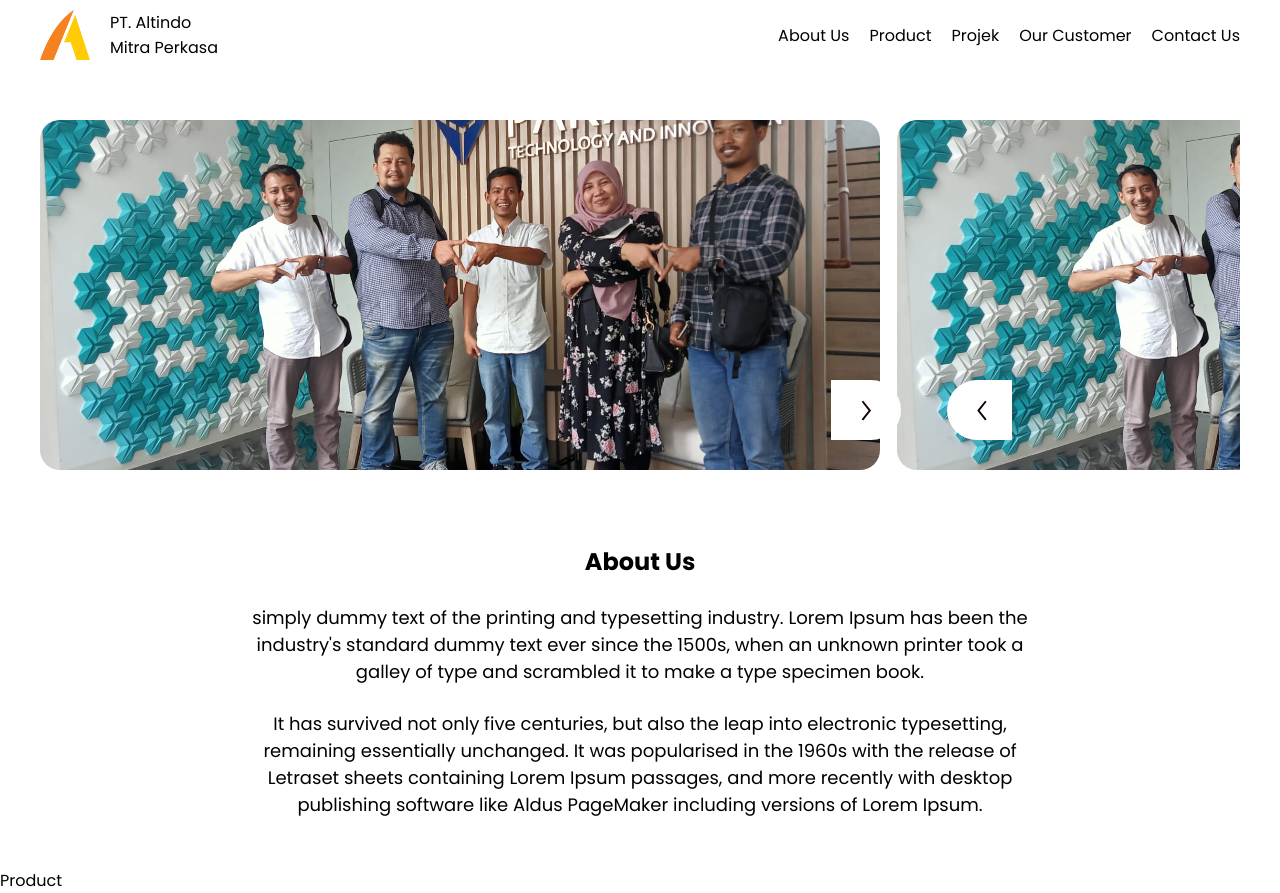
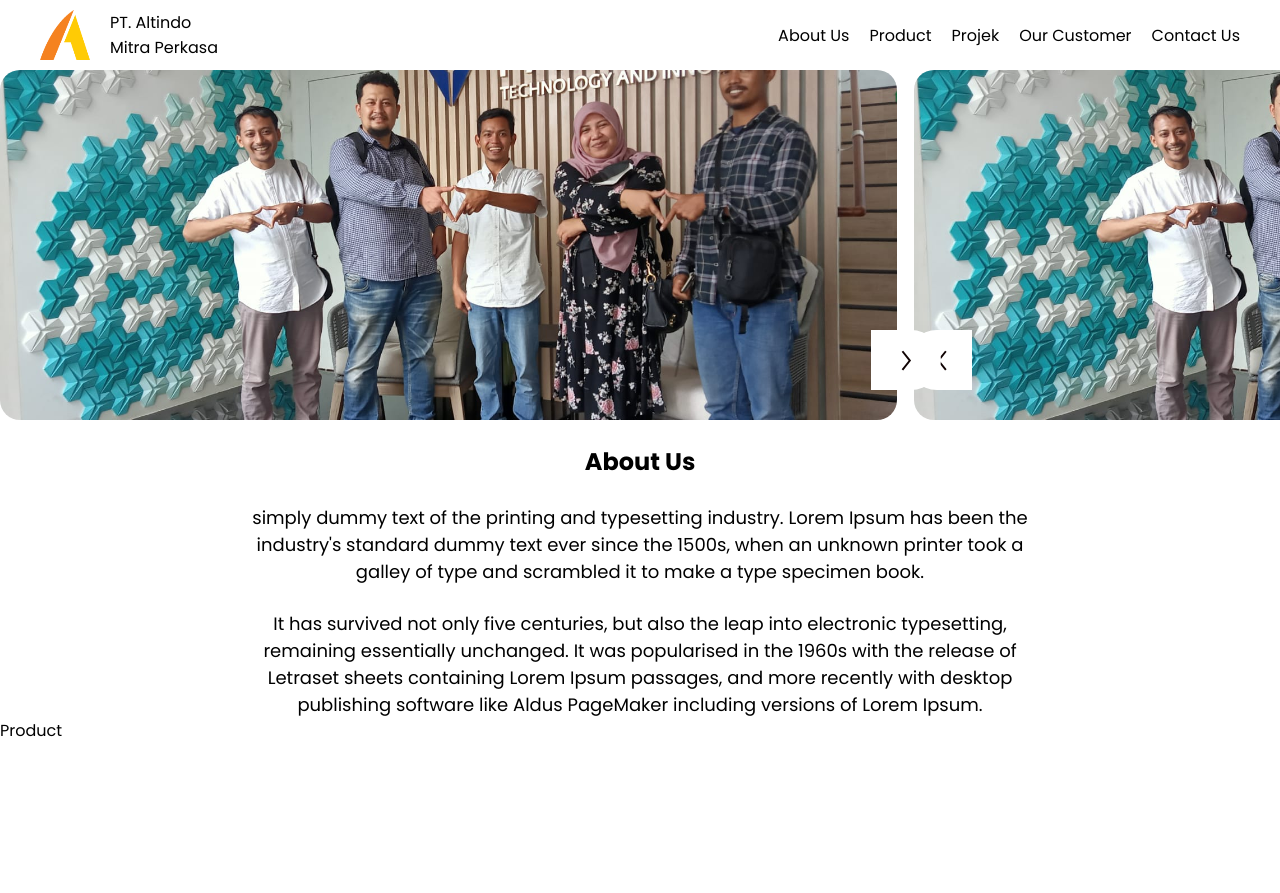
Before and after one commit to Meliana1020/atlindo, a React (Vite) app: page / in a window 1280 px wide. After the commit the page ends 800 px from the top, so only its background shows below. Built offline with nearby package versions, Linux system fonts and the light colour scheme.

Commit message:
change margin all to 50px 40px

```diff
--- a/src/index.css
+++ b/src/index.css
@@ -11,6 +11,6 @@ p {
   margin: 0px;
 }
 
-.pad-all {
+.margin-all {
   margin: 50px 40px;
 }
```
